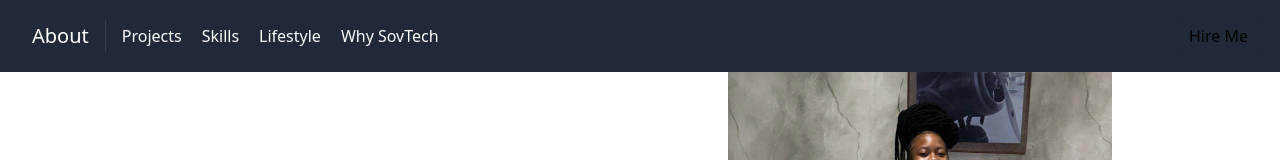
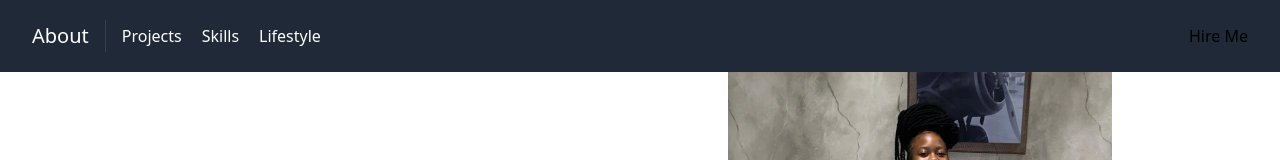
Before and after one commit to NtombiMotaung/About-me, a React (Create React App) app in the folder aboutme/: page / in a window 1280 px wide. Shown: the top 160 px of the page. Built offline with nearby package versions, Linux system fonts and the light colour scheme.

Commit message:
fixed the navbar

```diff
--- a/aboutme/src/components/Navbar.js
+++ b/aboutme/src/components/Navbar.js
@@ -20,12 +20,10 @@ export default function Navbar() {
           <a href="#lifestyle" className="text-white mr-5 hover:text-black">
             Lifestyle
           </a>
-          <a href="#sovtech" className="text-white mr-5 hover:text-black">
-            Why SovTech
-          </a>
+
         </nav>
         <a
-          href="#contact"
+          href="https://www.linkedin.com/in/ntombifuthi-motaung-95a74a207/"
           className="inline-flex items-center bg-gray-800 border-0 py-1 px-3 focus:outline-none hover:bg-gray-700 rounded text-base mt-4 md:mt-0">
           Hire Me
 
```
